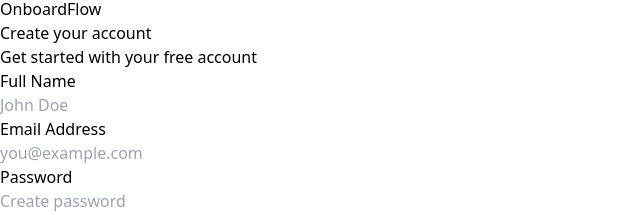
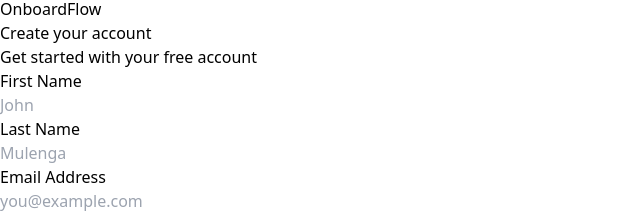
Before and after one commit to mataa019/onBoarding_Web_based, a React (Vite) app: page /register in a window 1280 px wide. Shown: the part 1071-1286 px from the top of the page, without its empty margins (0-640 px from the left). Built offline with nearby package versions, Linux system fonts and the light colour scheme.

Commit message:
adding the project page

```diff
--- a/src/pages/Auth/Register.tsx
+++ b/src/pages/Auth/Register.tsx
@@ -130,14 +130,22 @@
 
           <form onSubmit={handleSubmit} className="space-y-3">
             <TextField
-              label="Full Name"
-              name="fullName"
+              label="First Name"
+              name="firstName"
               type="text"
-              placeholder="John Doe"
-              value={formData.fullName}
+              placeholder="John"
+              value={formData.firstName}
               onChange={handleChange}
             />
 
+              <TextField
+              label="Last Name"
+              name="lastName"
+              type="text"
+              placeholder="Mulenga"
+              value={formData.lastName}
+              onChange={handleChange}
+            />
             <TextField
               label="Email Address"
               name="email"
```
